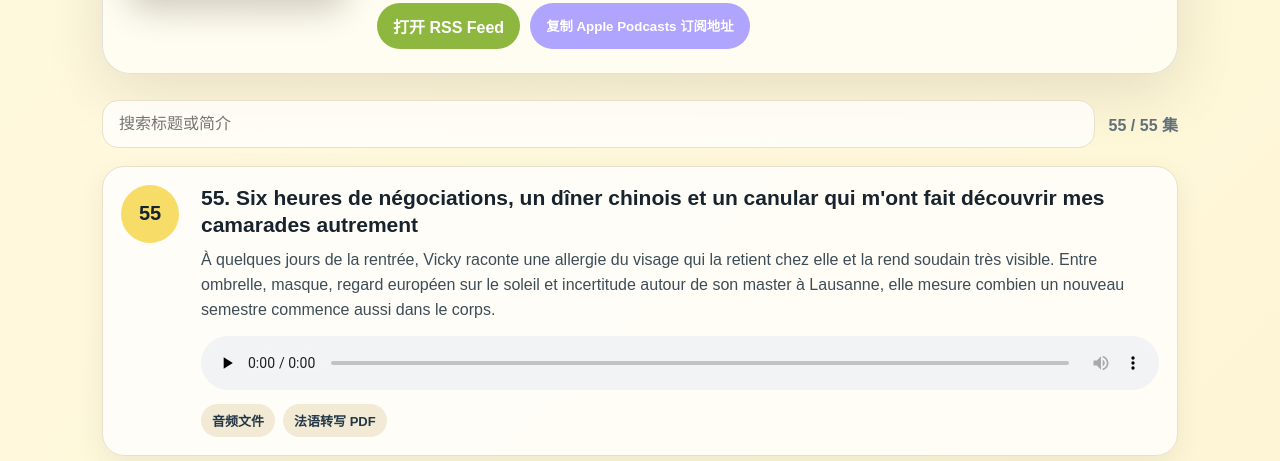
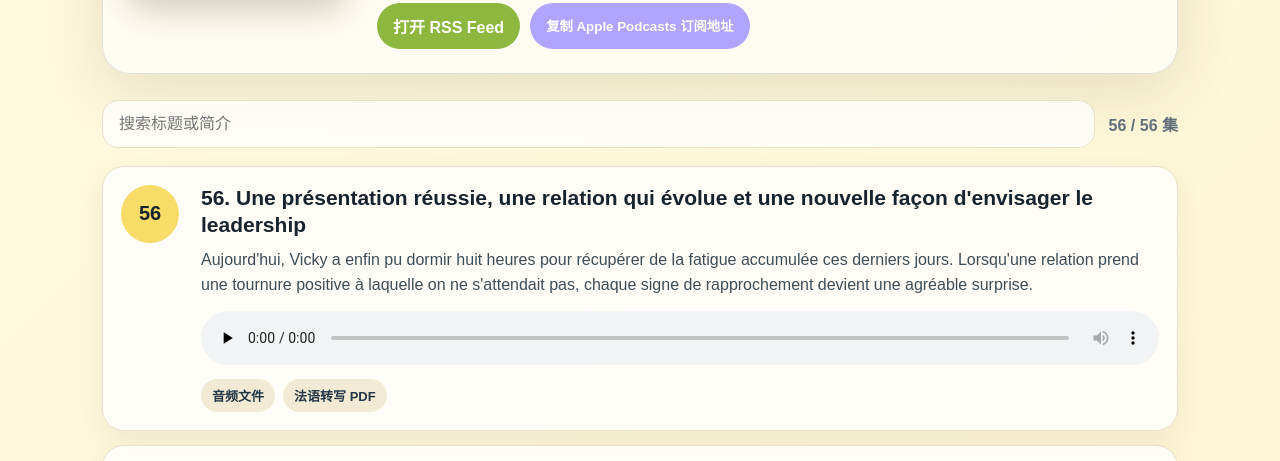
Before and after one commit to wenminli961201-cell/vickys-french-journal-podcast, a plain HTML site: page index.html in a window 1280 px wide. Shown: the part 279-740 px from the top of the page. Drawn offline with Linux system fonts and the light colour scheme.

Commit message:
Update index.html

```diff
--- a/index.html
+++ b/index.html
@@ -56,10 +56,22 @@
     </header>
     <section class="tools">
       <input id="search" type="search" data-i18n-placeholder="search" placeholder="搜索标题或简介">
-      <div class="count"><span id="visibleCount">55</span> / 55 <span data-i18n="episodes">集</span></div>
+      <div class="count"><span id="visibleCount">56</span> / 56 <span data-i18n="episodes">集</span></div>
     </section>
     <main class="episode-list" id="episodeList">
 
+        <article class="episode" data-title="une présentation réussie, une relation qui évolue et une nouvelle façon d'envisager le leadership">
+          <div class="episode-number">56</div>
+          <div class="episode-body">
+            <h3>56. Une présentation réussie, une relation qui évolue et une nouvelle façon d'envisager le leadership</h3>
+            <p>Aujourd'hui, Vicky a enfin pu dormir huit heures pour récupérer de la fatigue accumulée ces derniers jours. Lorsqu'une relation prend une tournure positive à laquelle on ne s'attendait pas, chaque signe de rapprochement devient une agréable surprise.</p>
+            <audio controls preload="none" src="https://wenminli961201-cell.github.io/vickys-french-journal-podcast/episode-56-une-pr-sentation-r-ussie-une-relation-qui-volue-et-une--20261118101731-ariane-090.mp3"></audio>
+            <div class="episode-links">
+              <a class="small-link" href="https://wenminli961201-cell.github.io/vickys-french-journal-podcast/episode-56-une-pr-sentation-r-ussie-une-relation-qui-volue-et-une--20261118101731-ariane-090.mp3" target="_blank" rel="noreferrer" data-i18n="audio">Audio file</a>
+              <a class="small-link" href="https://wenminli961201-cell.github.io/vickys-french-journal-podcast/transcript-56-une-pr-sentation-r-ussie-une-relation-qui-volue-et-une-.pdf" target="_blank" rel="noreferrer" data-i18n="pdf">PDF transcript</a>
+            </div>
+          </div>
+        </article>
         <article class="episode" data-title="six heures de négociations, un dîner chinois et un canular qui m'ont fait découvrir mes camarades autrement">
           <div class="episode-number">55</div>
           <div class="episode-body">
```
